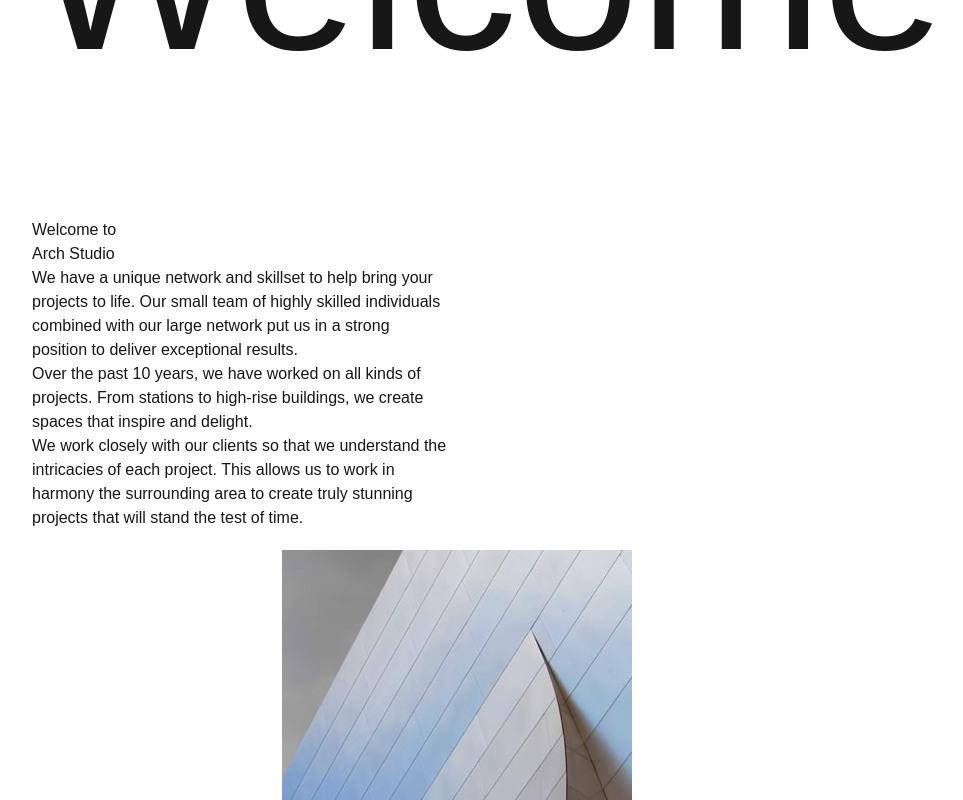
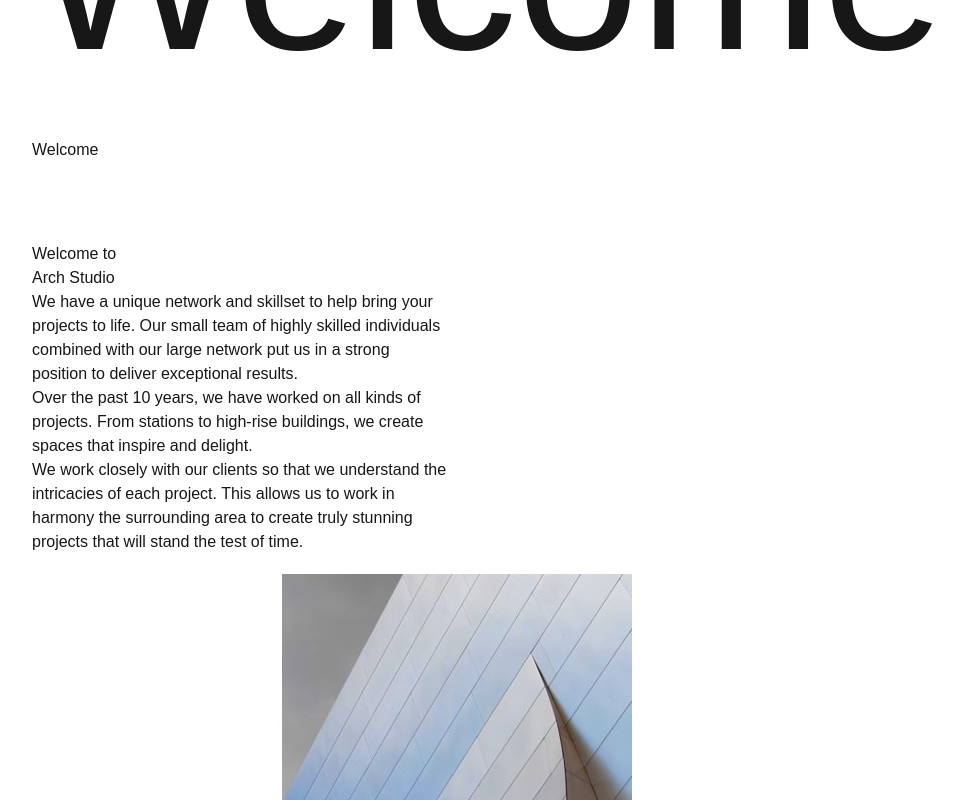
Before and after one commit to cesarcm5/arch-studio, a Next.js app: page / in a window 1280 px wide. Shown: the part 1500-2300 px from the top of the page, without its empty margins (88-1051 px from the left). Built offline with nearby package versions, Linux system fonts and the light colour scheme.

Commit message:
Table-design

```diff
--- a/src/app/globals.css
+++ b/src/app/globals.css
@@ -69,6 +69,12 @@ body {
   margin-top: 250px;
   margin-left: 60px;
 }
+@media (min-width: 700px){
+  main {
+    padding-left: 70px;
+    padding-right: 70px;
+  }
+}
 @media (min-width: 1025px){
   main {
     padding-left: 120px;
--- a/src/app/page.js
+++ b/src/app/page.js
@@ -60,7 +60,7 @@ export default function Home() {
 
   return (
     <main id="main" className="">
-      <div id="fringe" className="hidden md:block fixed left-0 top-0 h-1/6 w-16 flex items-center justify-center border-r border-gray-300">
+      <div id="fringe" className="hidden lg:block fixed left-0 top-0 h-1/6 w-16 flex items-center justify-center border-r border-gray-300">
         <div className="flex flex-col">
           <div className=" h-full border-l border-gray-300"></div>
           <div className=" vertical-text text-gray-400 uppercase tracking-widest mt-2">
@@ -111,17 +111,20 @@ export default function Home() {
         </div>
       </div>
       <div id="view2" className="md:p-12 md:ms-6 mt-4 md:mt-12">
-        <div className="hidden md:block absolute">
+        <div className="hidden lg:block absolute">
           <p id="welcome" className=" font-bold text-9xl text-gray-300 fw-semibold">Welcome</p>
         </div>
-        <div id="introduction" className="flex md:ms-12 md:mt-12 md:pt-12 sm:ps-6 md:ps-1">
+        <div className="hidden md:block-lg:hidden">
+          <p className="text-9xl text-gray-300 font-semibold">Welcome</p>
+        </div>
+        <div id="introduction" className="flex lg:ms-12 lg:mt-12 lg:pt-12 sm:ps-6 md:ps-1">
           <div className="ps-5 md:ps-1">
             <p id="welcome-to-arch" className=" text-4xl md:text-7xl font-bold mt-12">Welcome to <br></br> Arch Studio</p>
             <p id="text-1" className="font-semibold text-balance md:text-pretty text-gray-500 md:text-gray-400 md:ms-2 mt-10">We have a unique network and skillset to help bring your <br className="hidden md:block"></br> projects to life. Our small team of highly skilled individuals <br className="hidden md:block"></br> combined with our large network put us in a strong <br className="hidden md:block"></br> position to deliver exceptional results.</p>
             <p className="font-semibold text-balance text-gray-500 md:text-gray-400 md:ms-2 mt-5">Over the past 10 years, we have worked on all kinds of <br className="hidden md:block"></br> projects. From stations to high-rise buildings, we create <br className="hidden md:block"></br> spaces that inspire and delight.</p>
             <p className="font-semibold text-balance text-gray-500 md:text-gray-400 md:ms-2 mt-5">We work closely with our clients so that we understand the <br className="hidden md:block"></br> intricacies of each project. This allows us to work in <br className="hidden md:block"></br> harmony the surrounding area to create truly stunning <br className="hidden md:block"></br> projects that will stand the test of time.</p>
           </div>
-          <div className="hidden md:block">
+          <div className="hidden lg:block">
             <img id="imagewelcome" className="" src="/assets/home/desktop/image-welcome.jpg" alt="welcome image" />
           </div>
         </div>
```
